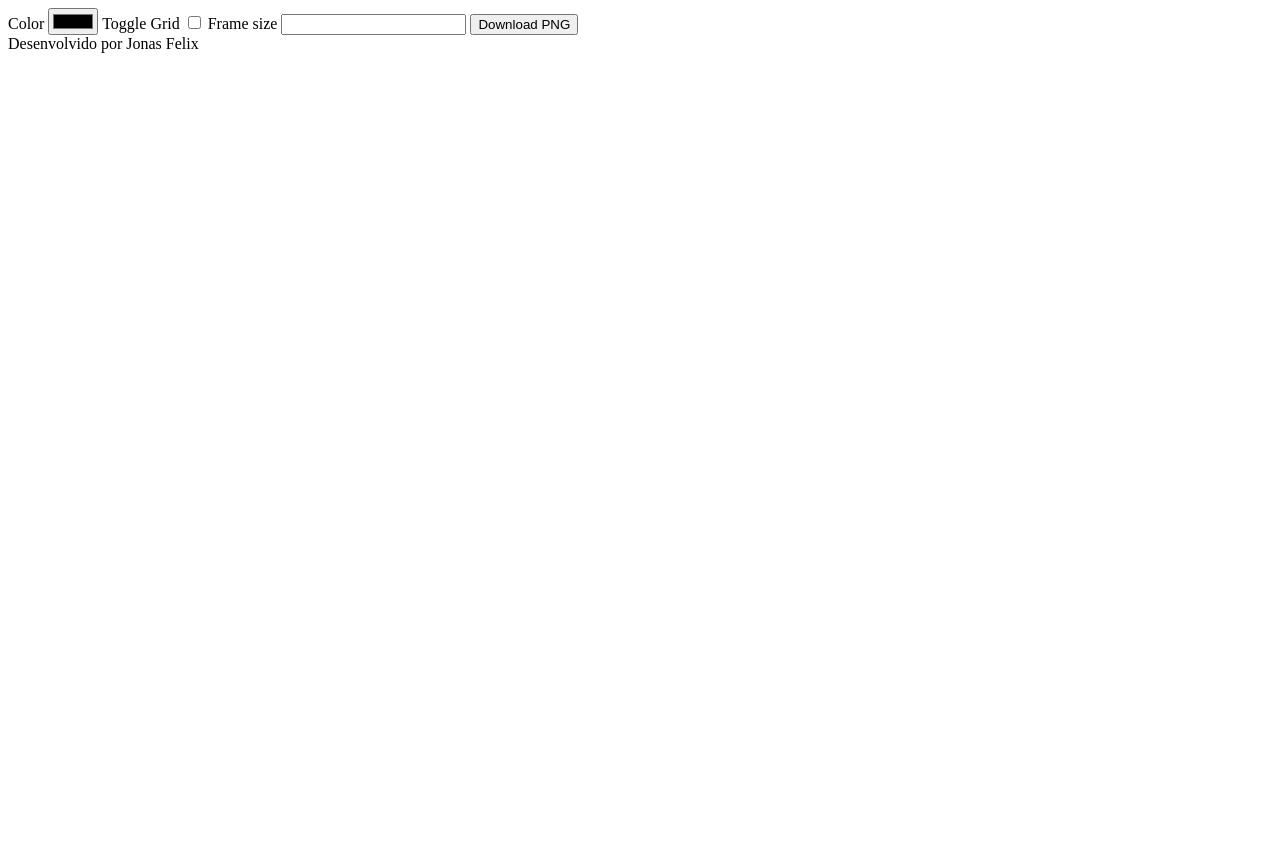
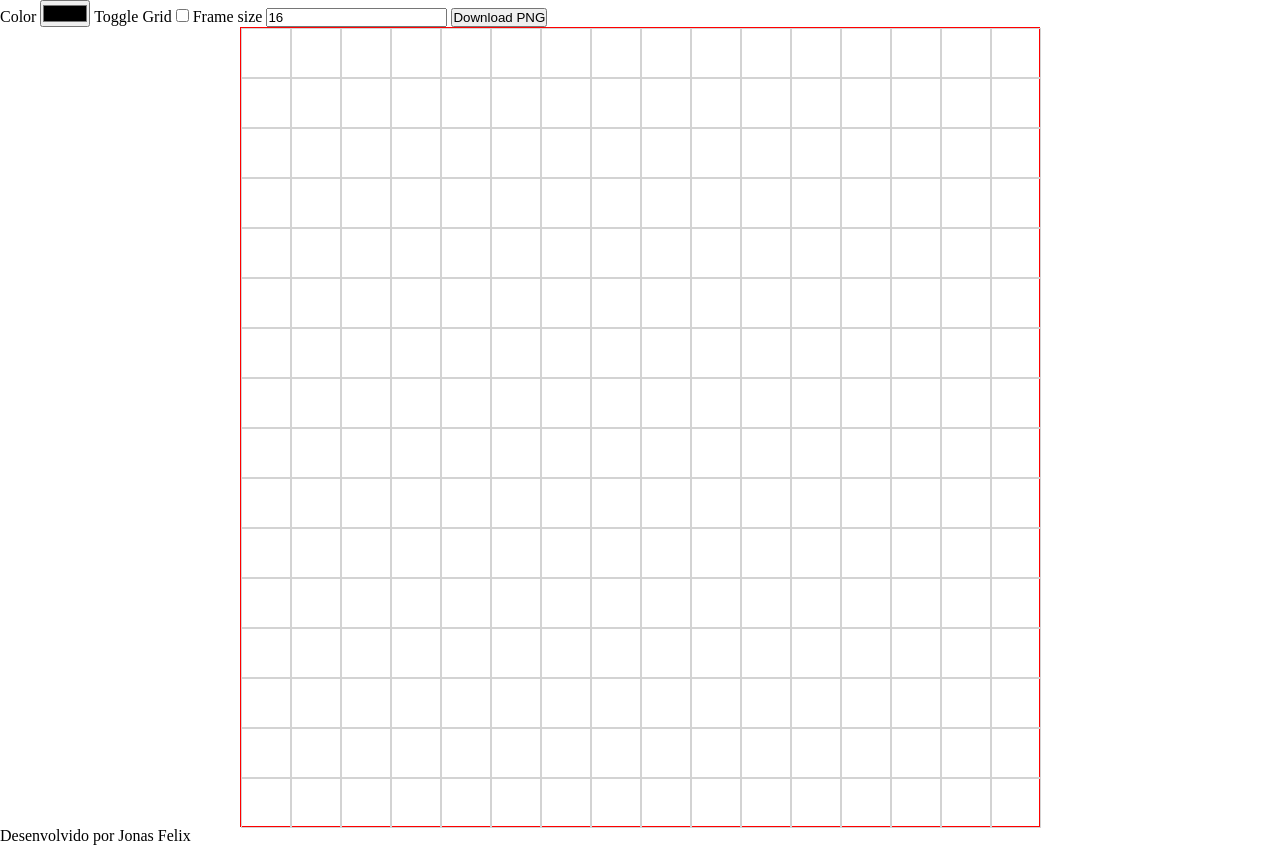
Before and after one commit to Jonas-petty/RetroFrame, a plain HTML site: page index.html in a window 1280 px wide. Before the commit the page ends 800 px from the top, so only its background shows below. Drawn offline with Linux system fonts and the light colour scheme.

Commit message:
feat: create grid based on size informed

```diff
--- a/index.html
+++ b/index.html
@@ -26,6 +26,7 @@
                         name="frame-size"
                         id="frame-size"
                         max="100"
+                        value="16"
                     />
 
                     <button id="download-png" type="button">
--- a/script.js
+++ b/script.js
@@ -0,0 +1,27 @@
+let gridSize = +document.querySelector("#frame-size").value;
+const frameContainer = document.querySelector("#frame-container");
+
+function createCell(id, className, width, height) {
+    const cell = document.createElement("div");
+    cell.id = id;
+    cell.className = className;
+    cell.style["width"] = `${width}%`;
+    cell.style["height"] = `${height}%`;
+
+    return cell;
+}
+
+function createGrid(frame, gridSize) {
+    if (gridSize <= 100) {
+        const numberOfCells = gridSize * gridSize;
+        for (i = 0; i < numberOfCells; i++) {
+            const cellSize = 100 / gridSize;
+            const cell = createCell(i, "cell", cellSize, cellSize);
+            frame.appendChild(cell);
+        }
+    } else {
+        alert("The maximum size is 100, please try again!");
+    }
+}
+
+createGrid(frameContainer, gridSize);
--- a/style.css
+++ b/style.css
@@ -0,0 +1,28 @@
+* {
+    margin: 0;
+    padding: 0;
+    box-sizing: border-box;
+}
+
+#frame {
+    border: 1px solid red;
+
+    width: 50rem;
+    height: 50rem;
+    margin: auto;
+}
+
+#frame-container {
+    width: inherit;
+    height: inherit;
+    display: flex;
+    flex-wrap: wrap;
+}
+
+.cell {
+    border: 1px solid lightgray;
+}
+
+.cell:hover {
+    background-color: yellow;
+}
```
